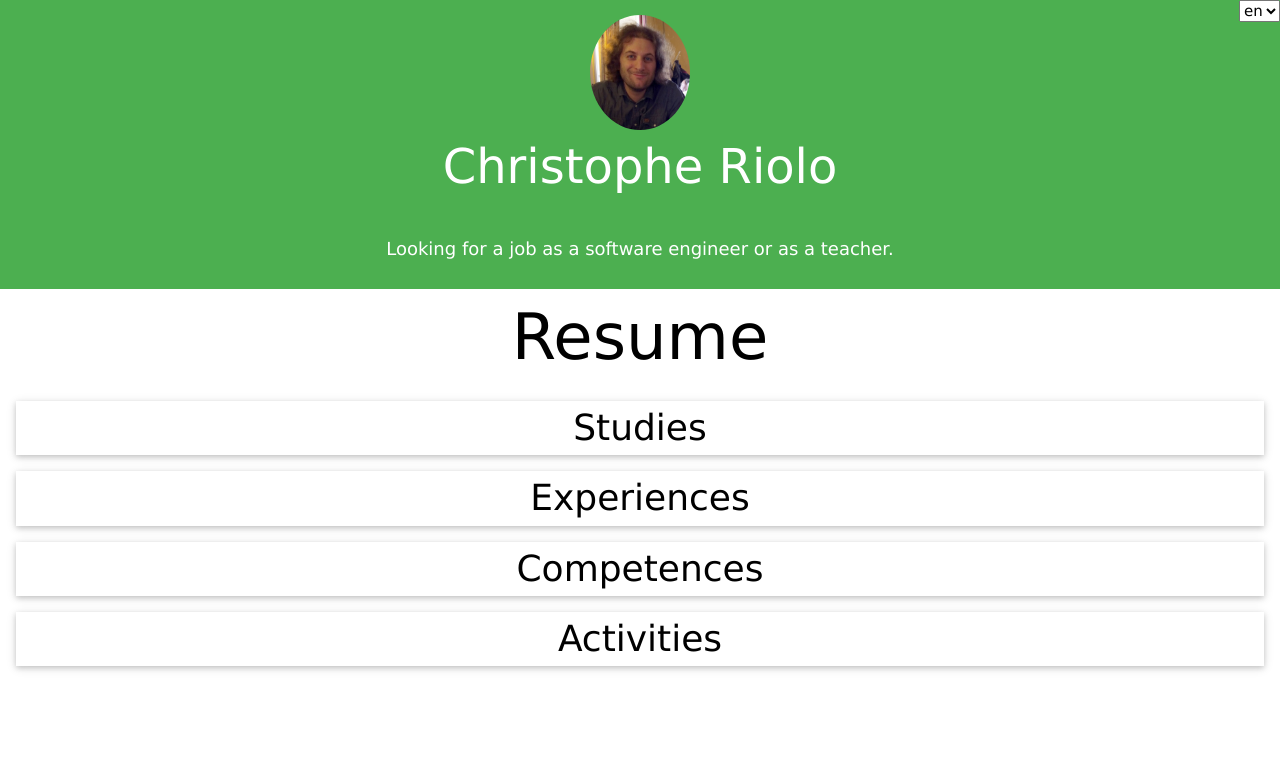
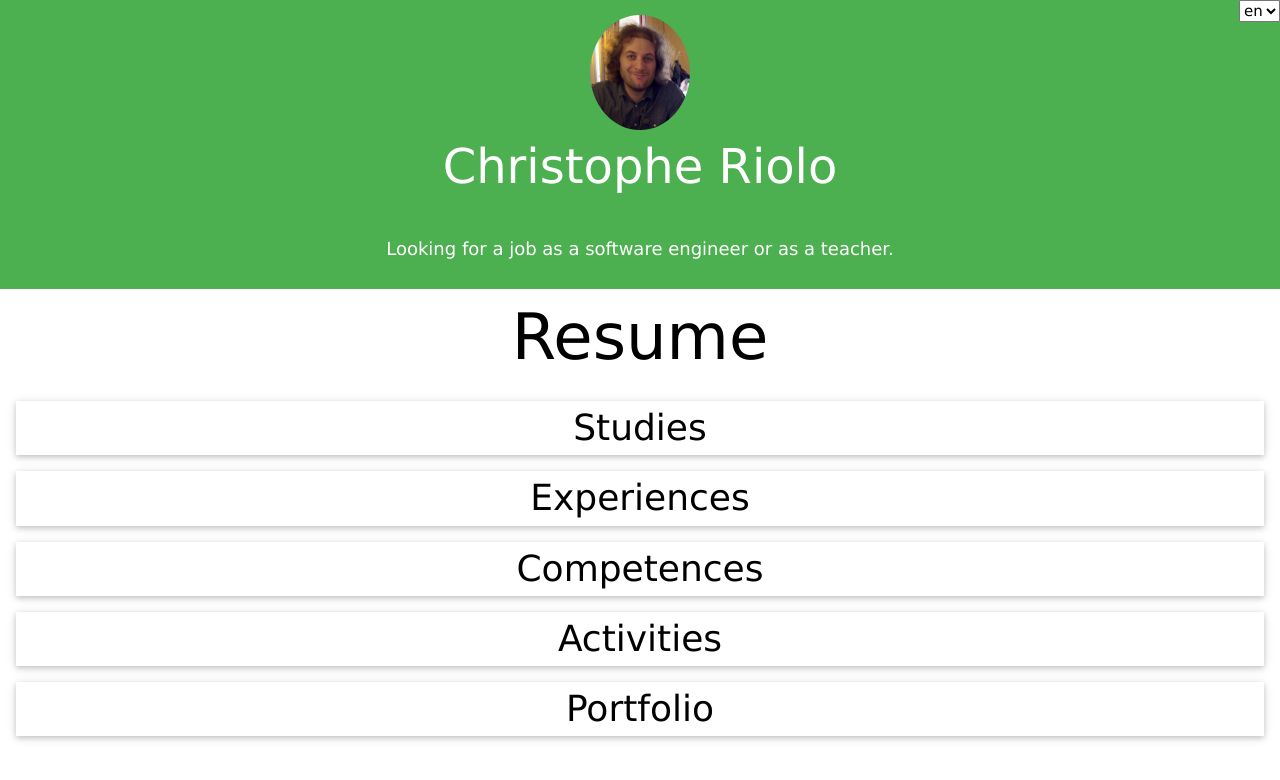
Before and after one commit to christophe-riolo/online-cv, a plain HTML site: page index.html in a window 1280 px wide. Drawn offline with nearby package versions, Linux system fonts and the light colour scheme.

Commit message:
Portfolio added and simpler syntax.
The syntax of the cv object was unnecessary heavy (leftover from first
JSON attempt), and was simplified :
* no quotes around the object properties;
* no need anymore to make the label an object with all the languages
  values, just put one string for all languages.

Also, added a Portfolio section. Added `url` proprty, but not
implemented in the view yet.

```diff
--- a/cv.js
+++ b/cv.js
@@ -1,190 +1,225 @@
 angular.module("cv", []).controller("cv", function($scope) {
+  $scope.description = {
+    en: "Looking for a job as a software engineer or as a teacher.",
+    fr: "En recherche d'un travail de programmeur ou d'enseignant."
+  };
+
   $scope.cv = {
-    "label": {"en" : "Resume", "fr":"CV"},
-    "version": "0.2",
-    "lang":["en","fr"],
-    "details": [
+    label: {en : "Resume", fr:"CV"},
+    version: "1.0",
+    lang:["en","fr"],
+    details: [
       {
-        "label": {"en": "Studies", "fr": "Études"},
-        "details":
+        label: {en: "Studies", fr: "Études"},
+        details:
         [
-          {"start_date": 2013, "end_date": 2013 , "label" :
+          {start_date: 2013, end_date: 2013 , label :
             {
-              "en": "French teaching competitive exam CAPES.",
-              "fr": "Examen du CAPES : mathématiques."
+              en: "French teaching competitive exam CAPES.",
+              fr: "Examen du CAPES : mathématiques."
             }
           },
-          {"start_date": 2008, "end_date": 2012 , "label" :
+          {start_date: 2008, end_date: 2012 , label :
             {
-              "en": "IT and telecommunications masters degree at ENS Rennes.",
-              "fr": "Master recherche en Informatique et télécommunications, ENS Rennes."
+              en: "IT and telecommunications masters degree at ENS Rennes.",
+              fr: "Master recherche en Informatique et télécommunications, ENS Rennes."
             }
           },
-          {"start_date": 2011, "end_date": 2011 , "label" :
+          {start_date: 2011, end_date: 2011 , label :
             {
-              "en": "Masters degree in research in computer science, with lower second class honours.",
-              "fr": "Master 2 recherche en informatique, mention assez bien."
+              en: "Masters degree in research in computer science, with lower second class honours.",
+              fr: "Master 2 recherche en informatique, mention assez bien."
             }
           },
-          {"start_date": 2009, "end_date": 2009 , "label" :
+          {start_date: 2009, end_date: 2009 , label :
             {
-              "en": "Bachelors degree in computer science, with upper second class honours.",
-              "fr": "Licence en informatique, mention bien."
+              en: "Bachelors degree in computer science, with upper second class honours.",
+              fr: "Licence en informatique, mention bien."
             }
           },
-          {"start_date": 2008, "end_date": 2008 , "label" :
+          {start_date: 2008, end_date: 2008 , label :
             {
-              "en": "Admitted to several French Grandes Écoles, including Télécom Paris-Tech and Mines.",
-              "fr": "Admis à plusieurs Grandes Écoles, dont Télécom Paris-Tech et Écoles des Mines."
+              en: "Admitted to several French Grandes Écoles, including Télécom Paris-Tech and Mines.",
+              fr: "Admis à plusieurs Grandes Écoles, dont Télécom Paris-Tech et Écoles des Mines."
             }
           },
-          {"start_date": 2005, "end_date": 2008 , "label" :
+          {start_date: 2005, end_date: 2008 , label :
             {
-              "en": "Intensive classes, training for French Grandes Écoles competitive exams, in Lycée Chaptal, Paris.",
-              "fr": "Classes préparatoires, MPSI/MP* au Lycée Chaptal, Paris."
+              en: "Intensive classes, training for French Grandes Écoles competitive exams, in Lycée Chaptal, Paris.",
+              fr: "Classes préparatoires, MPSI/MP* au Lycée Chaptal, Paris."
             }
           }
         ]
       },
       {
-        "label": {"en": "Experiences", "fr": "Expérience"},
-        "details":
+        label: {en: "Experiences", fr: "Expérience"},
+        details:
         [
-          {"start_date": 2012, "end_date": 2017 ,
-            "label" :
+          {start_date: 2012, end_date: 2017 ,
+            label :
             {
-              "en": "Teaching mathematics and physics, first in France then in Finland.",
-              "fr": "Enseignement des mathématique et de la physique en France puis en Finlande."
+              en: "Teaching mathematics and physics, first in France then in Finland.",
+              fr: "Enseignement des mathématique et de la physique en France puis en Finlande."
             },
-            "details":
+            details:
             [
-              { "label":{"en" : "Schools", "fr": "Établissements"},
-                "details":
+              { label:{en : "Schools", fr: "Établissements"},
+                details:
                 [
-                  { "label" : {"en": "HRSK, Helsinki, Finland", "fr":"HRSK, Helsinki, Finland"},
-                    "start_date": 2015, "end_date" : 2017},
-                  { "label" : {"en": "Collège Albert Camus, Meaux, France", "fr":"Collège Albert Camus, Meaux, France"},
-                    "start_date": 2014, "end_date" : 2015},
-                  { "label" : {"en": "Lycée Jean Vilar, Meaux, France", "fr":"Lycée Jean Vilar, Meaux, France"},
-                    "start_date": 2013, "end_date" : 2014},
-                  { "label" : {"en": "Lycée de l'Escaut, Valenciennes, France", "fr":"Lycée de l'Escaut, Valenciennes, France"},
-                    "start_date": 2013, "end_date" : 2013}
+                  { label : "HRSK, Helsinki, Finland",
+                    start_date: 2015, end_date : 2017},
+                  { label : "Collège Albert Camus, Meaux, France",
+                    start_date: 2014, end_date : 2015},
+                  { label : "Lycée Jean Vilar, Meaux, France",
+                    start_date: 2013, end_date : 2014},
+                  { label : "Lycée de l'Escaut, Valenciennes, France",
+                    start_date: 2013, end_date : 2013}
                 ]
               }
             ]
           },
-          {"start_date": 2011, "end_date": 2011 ,
-              "label" :
+          {start_date: 2011, end_date: 2011 ,
+            label :
             {
-              "en": "Internship: simulating the communication between processors and memories in a massively parallel architecture (IRISA, Rennes, France).",
-                "fr": "Stage : simulation de la communication entre les processeurs et la mémoire dans une architecture massivement parallèle (IRISA, Rennes, France)."
+              en: "Internship: simulating the communication between processors and memories in a massively parallel architecture (IRISA, Rennes, France).",
+              fr: "Stage : simulation de la communication entre les processeurs et la mémoire dans une architecture massivement parallèle (IRISA, Rennes, France)."
             }
           },
-          {"start_date": 2010, "end_date": 2010 ,
-            "label" :
+          {start_date: 2010, end_date: 2010 ,
+            label :
             {
-              "en": "Internship: porting a DNA alignment algorithme to GPU using CUDA (NTU, Singapore).",
-              "fr": "Stage : implémentation en CUDA sur carte graphique d'un algorithme d'alignement d'ADN (NTU, Singapore)."
+              en: "Internship: porting a DNA alignment algorithme to GPU using CUDA (NTU, Singapore).",
+              fr: "Stage : implémentation en CUDA sur carte graphique d'un algorithme d'alignement d'ADN (NTU, Singapore)."
             }
           },
-          {"start_date": 2009, "end_date": 2009 ,
-            "label" :
+          {start_date: 2009, end_date: 2009 ,
+            label :
             {
-              "en": "Internship: study of the electrical consumption of algorithms using VHDL (IRISA, Lannion, France).",
-              "fr": "Stage : étude de la consommation électrique d'algorithmes avec VHDL (IRISA, Lannion, France)."
+              en: "Internship: study of the electrical consumption of algorithms using VHDL (IRISA, Lannion, France).",
+              fr: "Stage : étude de la consommation électrique d'algorithmes avec VHDL (IRISA, Lannion, France)."
             }
           }
 
         ]
       },
       {
-        "label" : {"en":"Competences", "fr":"Compétences"},
-        "details" :
+        label : {en:"Competences", fr:"Compétences"},
+        details :
         [
-          {"label" : { "en" : "Languages", "fr" : "Langues" },
-            "details" :
+          {label : { en : "Languages", fr : "Langues" },
+            details :
             [
               {
-                "label" : { "en" : "French (native)", "fr" : "Français (langue maternelle)" }
+                label : { en : "French (native)", fr : "Français (langue maternelle)" }
               },
               {
-                "label" : { "en" : "English: fluent (TOEIC 990).", "fr" : "Anglais : courant (TOEIC 990)" }
+                label : { en : "English: fluent (TOEIC 990).", fr : "Anglais : courant (TOEIC 990)" }
               },
               {
-                "label" : { "en" : "Finnish (basic)", "fr" : "Finnois (basique)" }
+                label : { en : "Finnish (basic)", fr : "Finnois (basique)" }
               }
             ]
           },
-          {"label" :
+          {label :
             {
-              "en" : "Computing",
-              "fr" : "Informatique"
+              en : "Computing",
+              fr : "Informatique"
             },
-            "details" :
+            details :
             [
-              { "label":
-                {"en" : "Python", "fr" : "Python"}
-              },
-              { "label":
-                {"en" : "C/C++", "fr" : "C/C++"}
-              },
-              { "label":
-                {"en" : "Java", "fr" : "Java"}
-              },
-              { "label":
-                {"en" : "OCaml", "fr" : "OCaml"}
-              },
-              { "label":
-                {"en" : "Javascript", "fr" : "Javascript"}
-              },
-              { "label":
-                {"en" : "HTML", "fr" : "HTML"}
-              },
-              { "label":
-                {"en" : "CSS", "fr" : "CSS"}
-              }
+              { label: "Python"},
+              { label: "C/C++"},
+              { label: "Java"},
+              { label: "OCaml"},
+              { label: "Javascript"},
+              { label: "HTML"},
+              { label: "CSS"}
             ]
           },
-          {"label" :
-            {
-              "en" : "Other",
-              "fr" : "Autres"
-            },
-            "details" :
+          {label : { en : "Other", fr : "Autres" },
+            details :
             [
-              { "label": { "en" : "Linux", "fr" : "Linux"}},
-              { "label": { "en" : "LaTeX", "fr" : "LaTeX"}},
+              { label: "Linux"},
+              { label: "LaTeX"},
             ]
           }
         ]
       },
       {
-        "label" : {"en":"Activities", "fr":"Loisirs"},
-        "details":
+        label : {en:"Activities", fr:"Loisirs"},
+        details:
         [
-          {"label" :
+          {label :
             {
-              "en" : "Tuning my workspace and software to my taste for more efficient working (Vim, own server, ...)",
-              "fr" : "Adapter my espace de travail et mes logiciels à mon goût pour travailler plus efficacement (Vim, serveur personnel, ...)"
+              en : "Tuning my workspace and software to my taste for more efficient working (Vim, own server, ...)",
+              fr : "Adapter my espace de travail et mes logiciels à mon goût pour travailler plus efficacement (Vim, serveur personnel, ...)"
             }
           },
-          {"label" :
+          {label :
             {
-              "en" : "Making and enjoying food.",
-              "fr" : "Cuisiner et apprécier la bonne nourriture."
+              en : "Making and enjoying food.",
+              fr : "Cuisiner et apprécier la bonne nourriture."
             }
           },
-          {"label" :
+          {label :
             {
-              "en" : "Playing video games.",
-              "fr" : "Jouer à des jeux vidéos."
+              en : "Playing video games.",
+              fr : "Jouer à des jeux vidéos."
             }
           },
-          {"label" :
+          {label :
             {
-              "en" : "Spending quality family time.",
-              "fr" : "Passer du bon temps en famille."
+              en : "Spending quality family time.",
+              fr : "Passer du bon temps en famille."
             }
+          }
+        ]
+      },
+      {
+        label: {en:"Portfolio", fr: "Portfolio"},
+        details:
+        [
+          {label: "Archsim",
+            url: "https://github.com/christophe-riolo/Archsim",
+            details: [{label :
+              {en: "A simulator for a massively distributed 3D architecture (numerous processors linked through a network to numerous memories). Used to test different memory call routing algorithms.",
+                fr: "Un simulateur d'architecture 3D massivement parallèle (nombreux processeurs et nombreuses mémoires reliées par un réseau). Utilisé pour tester différents algorithmes de routage de requêtes mémoires."
+              }}]
+          },
+          {label: "Kimble",
+            url: "https://github.com/christophe-riolo/kimble",
+            details: [{label: {
+              en: "A Kimble (Trouble) game simulator made in around 7h when applying to one job.",
+              fr: "Un jeu de Trouble programmé en C++ en 7h environ pour postuler à un travail."
+            }}]
+          },
+          {label: "Forgetit",
+            url: "https://github.com/christophe-riolo/forgetit",
+            details: [{label: {
+              en: "A web app of todo list based on Getting Things Done (GTD), with todo.txt syntax. Personal project to get back into web coding &mdash; and access my own todo list.",
+              fr: "Un application web de todo list basée sur la syntaxe todo.txt pour Getting Thigs Done (GTD). Projet personnel pour reprendre le codage web et accéder à ma todo list."
+            }}]
+          },
+          {label: "OptiGear",
+            url: "https://github.com/christophe-riolo/OptiGear",
+            details: [{label: {
+              en: "A Final Fantasy XIV gear optimization tool, abandonned during development as game updates rendered it obsolete.",
+              fr: "Un outil d'optimisation d'équipement pour Final Fantasy XIV, rendu obsolète par des mise à jour du jeu, et abandonné en cours de développement."
+            }}]
+          },
+          {label: "online-cv",
+            url: "https://github.com/christophe-riolo/online-cv",
+            details: [{label: {
+              en: "The current page's code.",
+              fr: "Le code de cette page."
+            }}]
+          },
+          {label: "buddhist-well-being-pyqt5",
+            url: "https://github.com/christophe-riolo/buddhist-well-being-pyqt5",
+            details: [{label: {
+              en: "Buddhist way of life diary application ; abandoned due to lack of responses from owner of the project.",
+              fr: "Application de journal personnel bouddhiste ; abandonné par manque de réaction du propriétaire du projet."
+            }}]
           }
         ]
       }
```
Also changed, not shown: cv-list.js (+7 -0 lines), index.html (+2 -2 lines).
